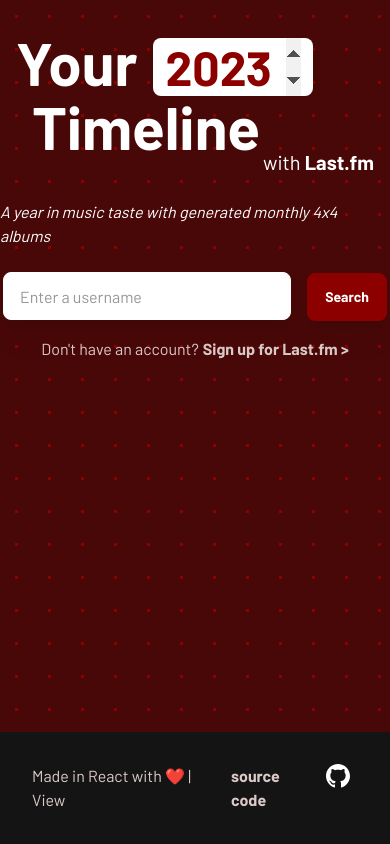
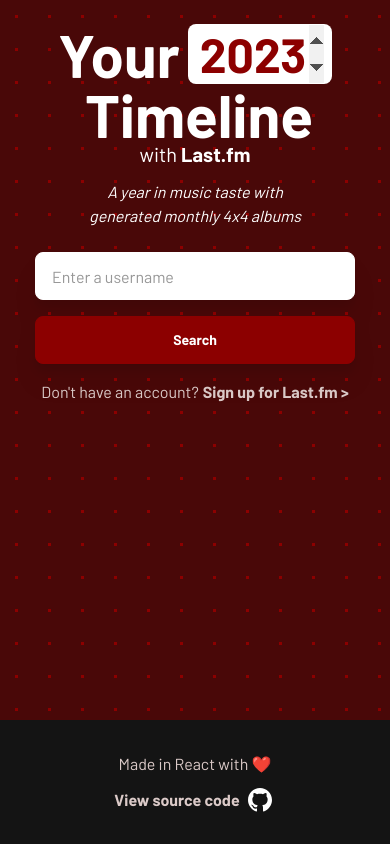
Before and after one commit to Vaiterius/Music-Mosaic-Timeline, a React (Vite) app: page / in a window 390 px wide. Built offline with nearby package versions, Linux system fonts and the light colour scheme.

Commit message:
Make tweaks for responsive layouts

```diff
--- a/index.html
+++ b/index.html
@@ -2,7 +2,7 @@
 <html lang="en" data-theme="lastfm">
   <head>
     <meta charset="UTF-8" />
-    <!-- <link rel="icon" type="image/svg+xml" href="/vite.svg" /> -->
+    <link rel="icon" href="./public/favicon.ico" />
     <meta name="viewport" content="width=device-width, initial-scale=1.0" />
     <link rel="preconnect" href="https://fonts.googleapis.com">
     <link rel="preconnect" href="https://fonts.gstatic.com" crossorigin>
--- a/package.json
+++ b/package.json
@@ -1,7 +1,7 @@
 {
   "name": "music-mosaic-timeline",
   "private": true,
-  "version": "0.0.0",
+  "version": "1.0.0",
   "type": "module",
   "scripts": {
     "dev": "vite",
--- a/src/components/AlbumGrid.tsx
+++ b/src/components/AlbumGrid.tsx
@@ -20,7 +20,7 @@
 		}
 	};
 	return (
-		<div className="flex w-96 flex-wrap">
+		<div className="mb-6 flex w-80 flex-wrap md:w-96">
 			{props.albums.map((album, index) => (
 				<div
 					key={`${album.artist}-${album.name}`}
@@ -30,14 +30,14 @@
 					{album.imageUrl ? (
 						<a href={album.url} target="_blank">
 							<img
-								className={`${getRoundedStyle(index)} m-0 h-24 w-24 p-0`}
+								className={`${getRoundedStyle(index)} m-0 h-20 w-20 p-0 md:h-24 md:w-24`}
 								src={album.imageUrl}
 								alt={`${album.name} album by ${album.artist}`}
 							/>
 						</a>
 					) : (
 						<a href={album.url} target="_blank">
-							<div className="h-24 w-24">No album image</div>
+							<div className="h-20 w-20 md:h-24 md:w-24">No album image</div>
 						</a>
 					)}
 				</div>
--- a/src/components/App.tsx
+++ b/src/components/App.tsx
@@ -68,8 +68,9 @@
 	const onYearChange = (event: any) => {
 		// Prevent typing of out-of-range numbers.
 		let year: number = event.target.value;
-		if (year > CURRENT_YEAR) year = CURRENT_YEAR;
-		if (year < 2002) year = 2002;
+		// TODO fix - the commented code below will not work well with mobile touch input.
+		// if (year > CURRENT_YEAR) year = CURRENT_YEAR;
+		// if (year < 2002) year = 2002;
 		event.target.value = year;
 		setSearchInput((prevSearchInput) => ({
 			...prevSearchInput,
@@ -81,36 +82,39 @@
 		<div id="top" className="mt-4 flex flex-col items-center font-barlow">
 			<div className="mb-4 flex flex-col items-center">
 				{/* Website title */}
-				<div className="m-4 flex flex-col text-primary">
-					<div className="space-x-4 font-bold">
-						<span className="text-6xl">Your</span>
+				<div className="m-2 flex flex-col text-primary">
+					<div className="flex flex-col items-center space-x-2 font-bold sm:flex-row">
+						<div className="flex flex-row">
+							<span className="mr-2 text-6xl">Your</span>
 							<input
 								type="number"
 								name="year"
 								id="year"
 								onChange={onYearChange}
-							className="w-40 rounded-lg px-3 text-5xl text-secondary"
+								className="w-36 rounded-lg px-3 pr-2 text-5xl text-secondary"
 								defaultValue={searchInput.year}
 								min={MIN_YEAR}
 								max={CURRENT_YEAR}
 								step={1}
 							/>
+						</div>
 						<span className="text-6xl">Timeline</span>
 					</div>
-					<p className="-translate-y-2 self-end text-xl">
+					<p className="-translate-y-1 self-center text-xl sm:-translate-y-2 sm:self-end">
 						with <span className="text-gray font-bold">Last.fm</span>
 					</p>
 				</div>
 
 				{/* Description */}
-				<p className="mb-6 italic text-primary">
-					A year in music taste with generated monthly 4x4 albums
+				<p className="mb-6 flex flex-col items-center italic text-primary sm:flex-row sm:space-x-1">
+					<span>A year in music taste with</span>
+					<span>generated monthly 4x4 albums</span>
 				</p>
 
 				{/* Username search */}
-				<form className="text-xl drop-shadow-xl">
+				<form className="flex flex-col text-xl drop-shadow-xl md:flex-row">
 					<input
-						className="input input-bordered input-primary mr-4 w-72 bg-primary text-black placeholder:text-accent"
+						className="input input-bordered input-primary mb-4 w-80 bg-primary text-black placeholder:text-accent sm:w-96 md:mb-0 md:mr-4"
 						type="text"
 						name="username"
 						id="username"
@@ -118,7 +122,7 @@
 						onChange={onUsernameChange}
 					/>
 					<button
-						className="btn btn-secondary w-20 align-middle font-bold"
+						className="btn btn-secondary w-full align-middle font-bold md:w-20"
 						type="submit"
 						onClick={onSearchClick}
 					>
@@ -163,7 +167,7 @@
 						<a href="#top">← Back to {searchInput.year - 1}</a>
 					</button>
 
-					<a href="#top" className="btn-base-300 btn m-4">
+					<a href="#top" className="btn-base-300 btn m-4 hidden sm:flex">
 						Go back up
 					</a>
 
--- a/src/components/Footer.tsx
+++ b/src/components/Footer.tsx
@@ -4,27 +4,29 @@
 		<footer
 			className={`${props.hasData ? "relative" : "fixed"} bottom-0 flex w-full justify-center bg-base-300`}
 		>
-			<p className="flex p-8">
-				Made in React with ❤️ | View
+			<div className="flex flex-col items-center p-8 sm:flex-row">
+				<p className="mb-3 sm:mb-0">Made in React with ❤️</p>
+				<p className="hidden sm:flex">|</p>
+				<p className="flex">
 					<a
 						className="ml-1 font-bold hover:underline"
 						href="https://github.com/Vaiterius/Music-Mosaic-Timeline"
 						target="_blank"
 					>
-					source code
+						View source code
 					</a>
-				<span className="mx-2">
 					<svg
 						xmlns="http://www.w3.org/2000/svg"
 						width="24"
 						height="24"
 						viewBox="0 0 24 24"
 						fill="#FFFFFF"
+						className="mx-2"
 					>
 						<path d="M12 0c-6.626 0-12 5.373-12 12 0 5.302 3.438 9.8 8.207 11.387.599.111.793-.261.793-.577v-2.234c-3.338.726-4.033-1.416-4.033-1.416-.546-1.387-1.333-1.756-1.333-1.756-1.089-.745.083-.729.083-.729 1.205.084 1.839 1.237 1.839 1.237 1.07 1.834 2.807 1.304 3.492.997.107-.775.418-1.305.762-1.604-2.665-.305-5.467-1.334-5.467-5.931 0-1.311.469-2.381 1.236-3.221-.124-.303-.535-1.524.117-3.176 0 0 1.008-.322 3.301 1.23.957-.266 1.983-.399 3.003-.404 1.02.005 2.047.138 3.006.404 2.291-1.552 3.297-1.23 3.297-1.23.653 1.653.242 2.874.118 3.176.77.84 1.235 1.911 1.235 3.221 0 4.609-2.807 5.624-5.479 5.921.43.372.823 1.102.823 2.222v3.293c0 .319.192.694.801.576 4.765-1.589 8.199-6.086 8.199-11.386 0-6.627-5.373-12-12-12z" />
 					</svg>
-				</span>
 				</p>
+			</div>
 		</footer>
 	);
 }
--- a/src/components/Timeline.tsx
+++ b/src/components/Timeline.tsx
@@ -10,20 +10,20 @@
 			{props.timeline.map((monthlyData: MonthlyData, index: number) => (
 				<div
 					key={monthlyData.monthName}
-					className={`flex ${index % 2 == 0 ? "flex-row-reverse" : ""}`}
+					className={`flex ${index % 2 == 0 ? "lg:flex-row-reverse" : ""}`}
 				>
 					{/* Empty space on other side of month section */}
-					<div className="w-96"></div>
+					<div className="hidden w-80 md:w-96 lg:block"></div>
 
 					{/* Vertical timeline bar, round the top and bottom corners of the first and last item */}
 					<div
-						className={`mx-8 w-2 translate-x-1 bg-primary shadow-xl ${index == 0 && "rounded-t-lg"} ${index == 11 && "rounded-b-lg"}`}
+						className={`mx-8 hidden w-2 translate-x-1 bg-primary shadow-xl lg:block ${index == 0 && "rounded-t-lg"} ${index == 11 && "rounded-b-lg"}`}
 					></div>
 
 					{/* Actual month item with the data */}
 					<div className="flex flex-col">
 						<h3
-							className={`text-4xl font-bold text-primary ${index % 2 == 0 ? "self-end" : "self-start"}`}
+							className={`self-center text-4xl font-bold text-primary ${index % 2 == 0 ? "lg:self-end" : "lg:self-start"}`}
 						>
 							{monthlyData.monthName}
 						</h3>
@@ -33,7 +33,7 @@
 							<AlbumGrid albums={monthlyData.data} />
 						) : (
 							<div
-								className={`flex w-96 ${index % 2 == 0 ? "justify-end pr-2" : "justify-start pl-2"}`}
+								className={`flex w-80 justify-center md:w-96 ${index % 2 == 0 ? "pr-2 lg:justify-end" : "pl-2 lg:justify-start"}`}
 							>
 								<p className="text-lg italic text-primary">No data</p>
 							</div>
```
Also changed, not shown: 1 other file (tests, documents, lock files or other folders). Lines whose indentation alone changed are shown as unchanged.
